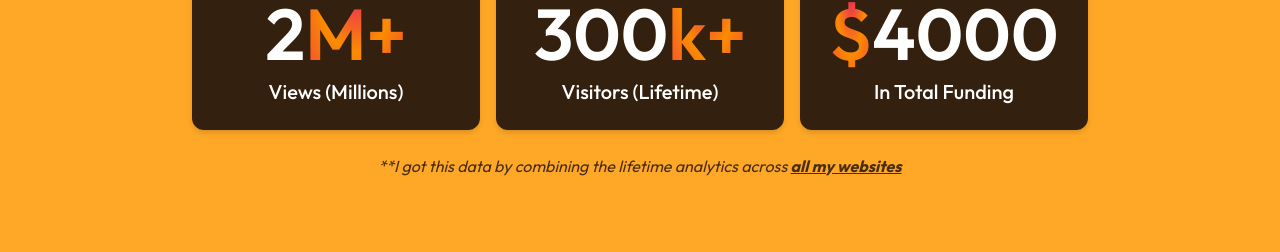
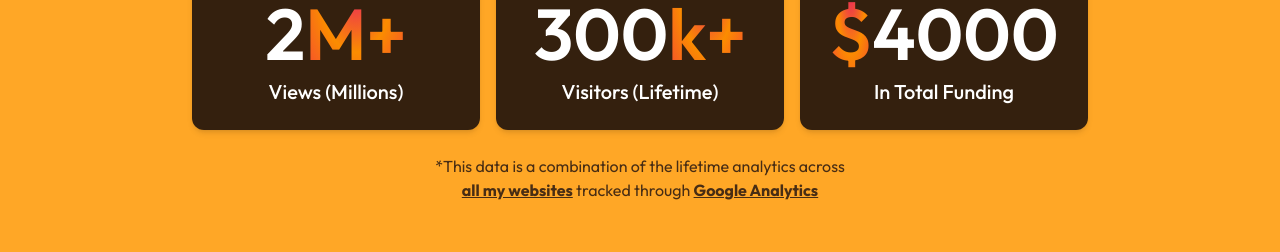
Before and after one commit to PkTheCoda/portfolio, a React (Vite) app: page / in a window 1280 px wide. Shown: the part 2039-2291 px from the top of the page. Built offline with nearby package versions, Linux system fonts and the light colour scheme.

Commit message:
change analytics FAQ

```diff
--- a/src/Components/AboutSection.jsx
+++ b/src/Components/AboutSection.jsx
@@ -177,9 +177,9 @@ export default function AboutMe() {
 
             </div>
 
-            <p className="text-center italic">
-                **I got this data by combining the lifetime analytics across{" "}
-                <b className="underline">all my websites</b>
+            <p className="text-center">
+                *This data is a combination of the lifetime analytics across {' '}
+                <div className="block"><b className="underline">all my websites</b> tracked through <a href="https://marketingplatform.google.com/about/analytics/" target="_blank" className="underline font-bold">Google Analytics</a></div>
             </p>
 
           </div>
```
